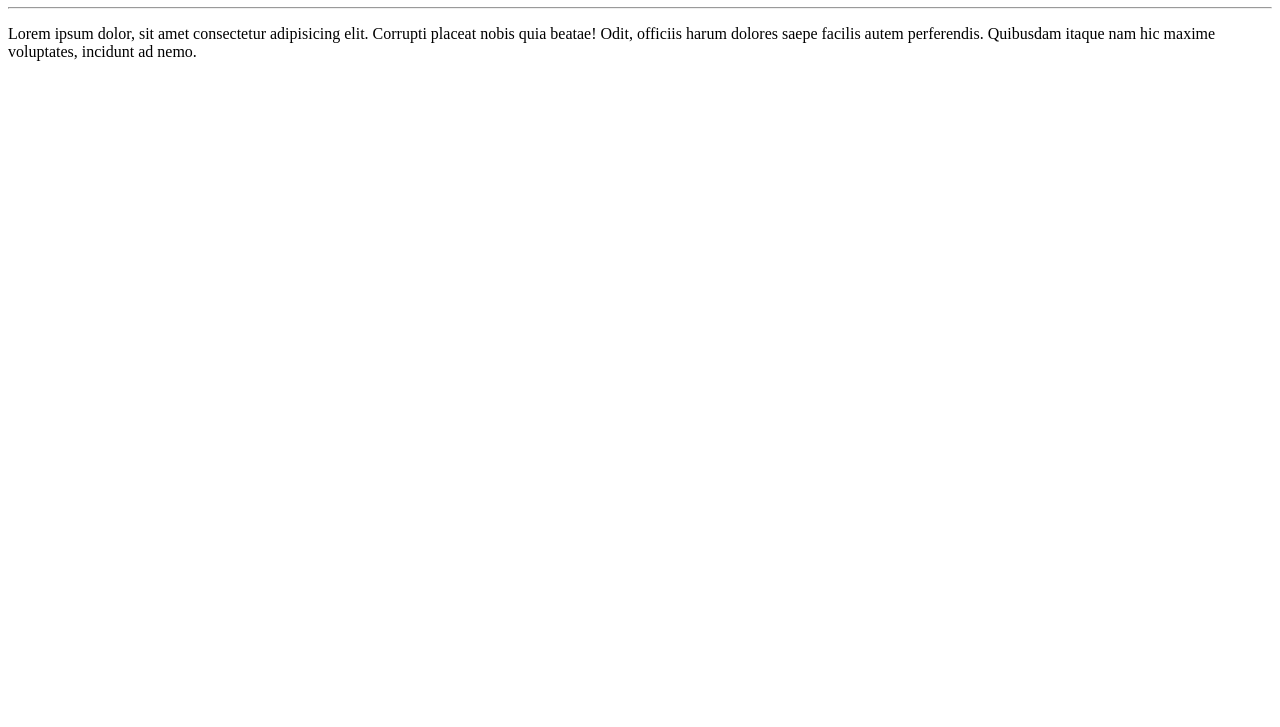
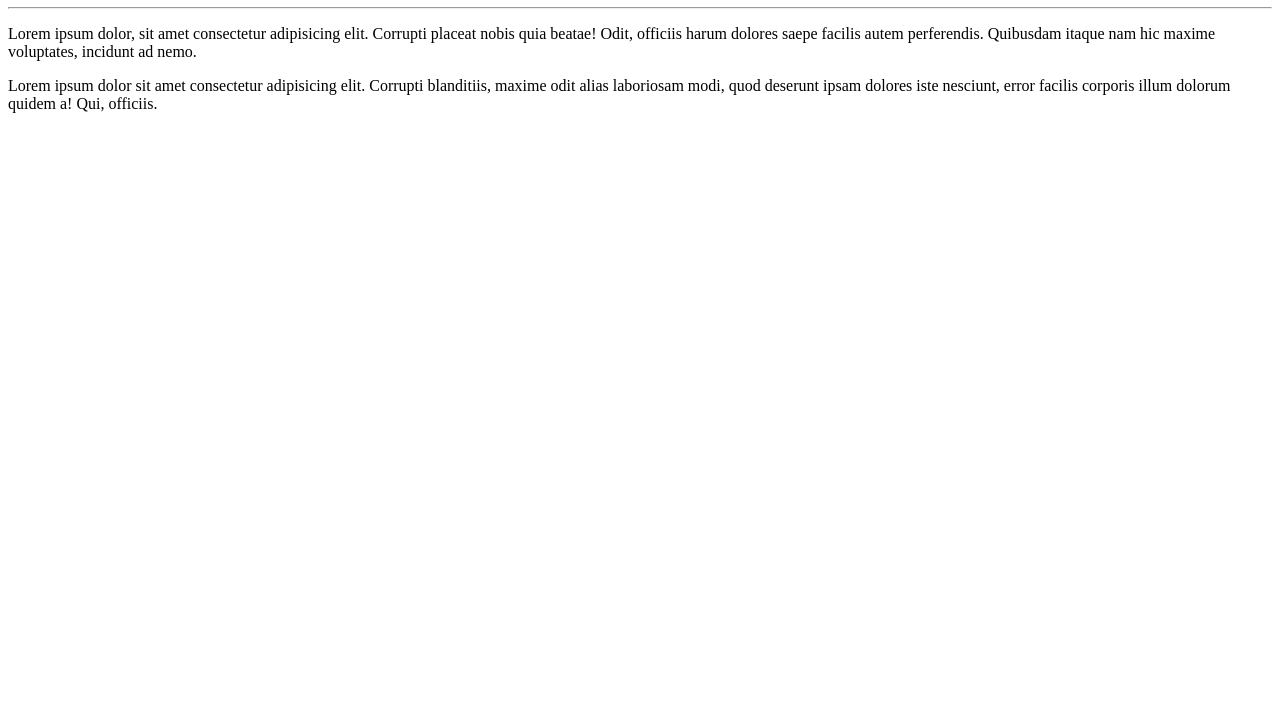
Before and after one commit to itamar-code/Ola-Mundo, a plain HTML site: page site-exemplo/index.html in a window 1280 px wide. Shown: the part 73-800 px from the top of the page. Drawn offline with Linux system fonts and the light colour scheme.

Commit message:
criei outro parágrafo

```diff
--- a/site-exemplo/index.html
+++ b/site-exemplo/index.html
@@ -10,6 +10,7 @@
     <h1>Olá, Mundo!</h1>
     <hr>
     <p>Lorem ipsum dolor, sit amet consectetur adipisicing elit. Corrupti placeat nobis quia beatae! Odit, officiis harum dolores saepe facilis autem perferendis. Quibusdam itaque nam hic maxime voluptates, incidunt ad nemo.</p>
+    <p>Lorem ipsum dolor sit amet consectetur adipisicing elit. Corrupti blanditiis, maxime odit alias laboriosam modi, quod deserunt ipsam dolores iste nesciunt, error facilis corporis illum dolorum quidem a! Qui, officiis.</p>
 
 </body>
 </html>
```
